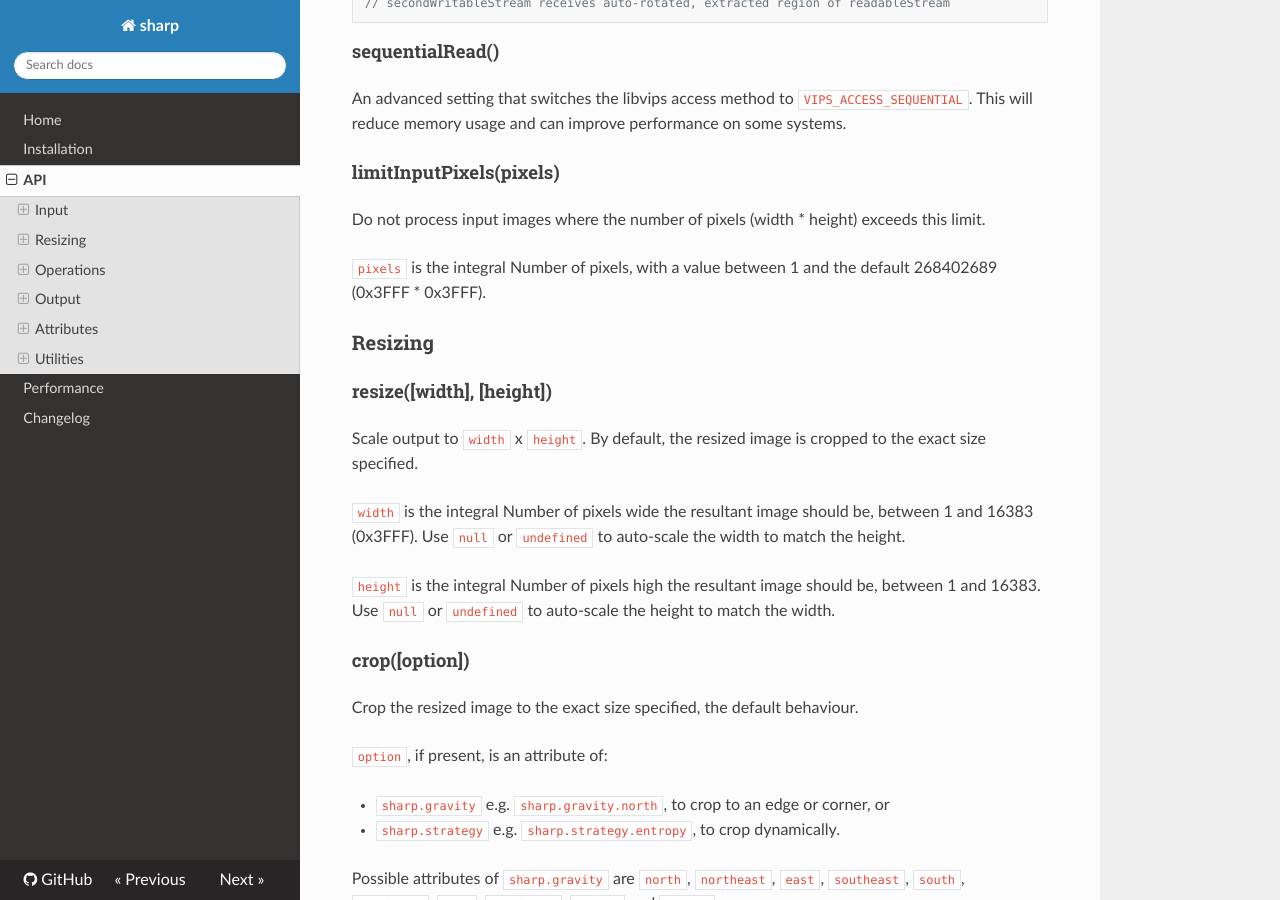
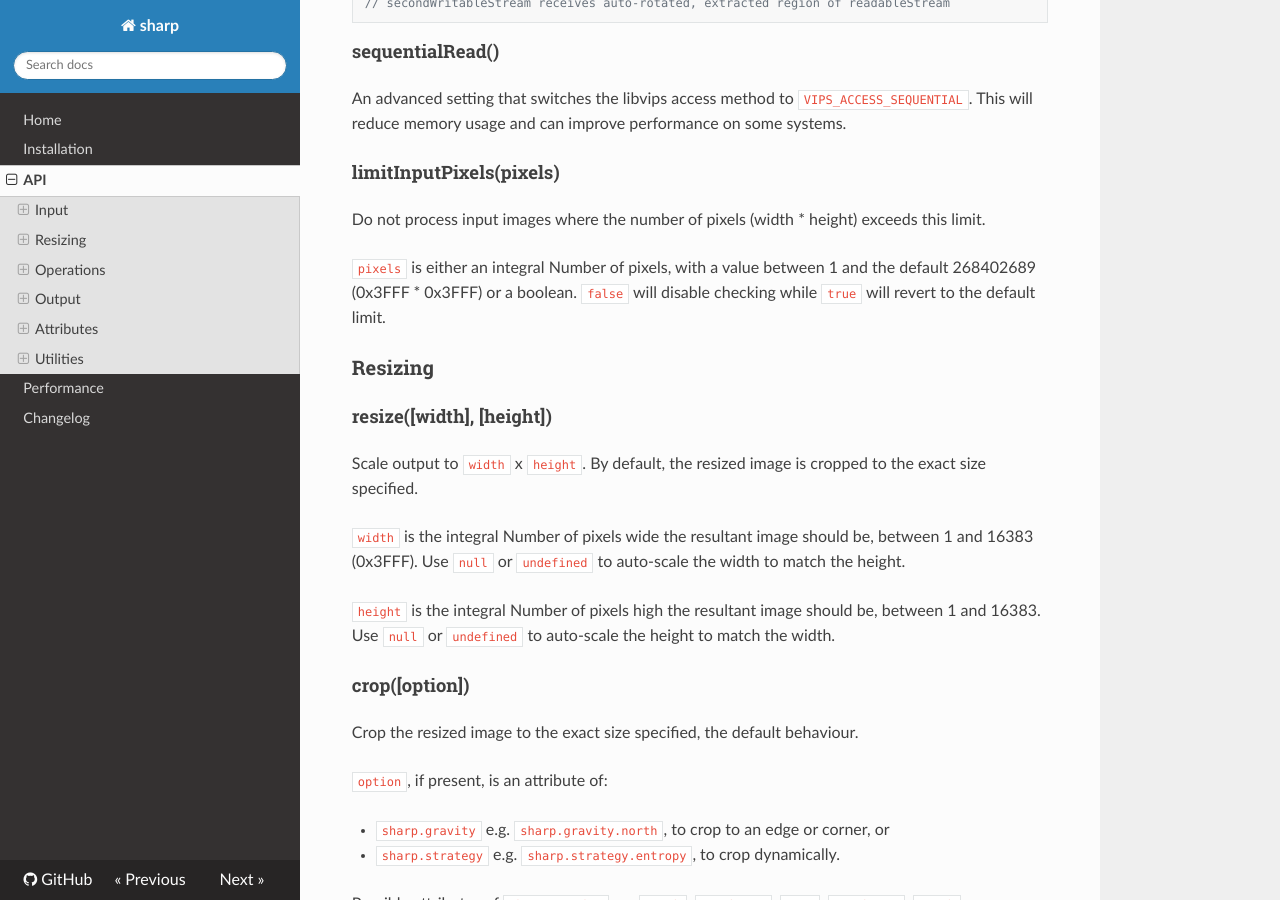
Before and after one commit to webgurucan/node-image-handler, an MkDocs documentation site: the page built from docs/api.md, in a window 1280 px wide and 900 px high, scrolled down 2140 px. Built offline with MkDocs 1.6.1, drawn with Linux system fonts in a browser that asks for light colours; nearby versions of some CDN libraries; old or Windows-style settings are respelled for this version of MkDocs.

Commit message:
Ability to disable limitInputPixels #250
Update docs
Added a giant image for testing
Adding myself to contributors
Added tests to verify giant image can be opened
Extend test-win time limit (because of large images)

```diff
--- a/docs/api.md
+++ b/docs/api.md
@@ -113,7 +113,8 @@ This will reduce memory usage and can improve performance on some systems.
 
 Do not process input images where the number of pixels (width * height) exceeds this limit.
 
-`pixels` is the integral Number of pixels, with a value between 1 and the default 268402689 (0x3FFF * 0x3FFF).
+`pixels` is either an integral Number of pixels, with a value between 1 and the default 268402689 (0x3FFF * 0x3FFF) or
+ a boolean. `false` will disable checking while `true` will revert to the default limit.
 
 ### Resizing
 
--- a/package.json
+++ b/package.json
@@ -19,13 +19,14 @@
     "Bernhard K. Weisshuhn <bkw@codingforce.com>",
     "Chris Riley <criley@primedia.com>",
     "David Carley <dacarley@gmail.com>",
-    "John Tobin <john@limelightmobileinc.com>"
+    "John Tobin <john@limelightmobileinc.com>",
+    "Kenton Gray <kentongray@gmail.com>"
   ],
   "description": "High performance Node.js module to resize JPEG, PNG, WebP and TIFF images using the libvips library",
   "scripts": {
     "clean": "rm -rf node_modules/ build/ include/ lib/ coverage/ test/fixtures/output.*",
     "test": "VIPS_WARNING=0 node ./node_modules/istanbul/lib/cli.js cover ./node_modules/mocha/bin/_mocha -- --slow=5000 --timeout=30000 ./test/unit/*.js",
-    "test-win": "node ./node_modules/mocha/bin/mocha --slow=5000 --timeout=30000 ./test/unit/*.js",
+    "test-win": "node ./node_modules/mocha/bin/mocha --slow=5000 --timeout=60000 ./test/unit/*.js",
     "test-leak": "./test/leak/leak.sh",
     "test-packaging": "./packaging/test.sh",
     "test-clean": "rm -rf coverage/ test/fixtures/output.* && npm install && npm test"
```
Also changed, not shown: index.js (+9 -2 lines), 4 other files.
